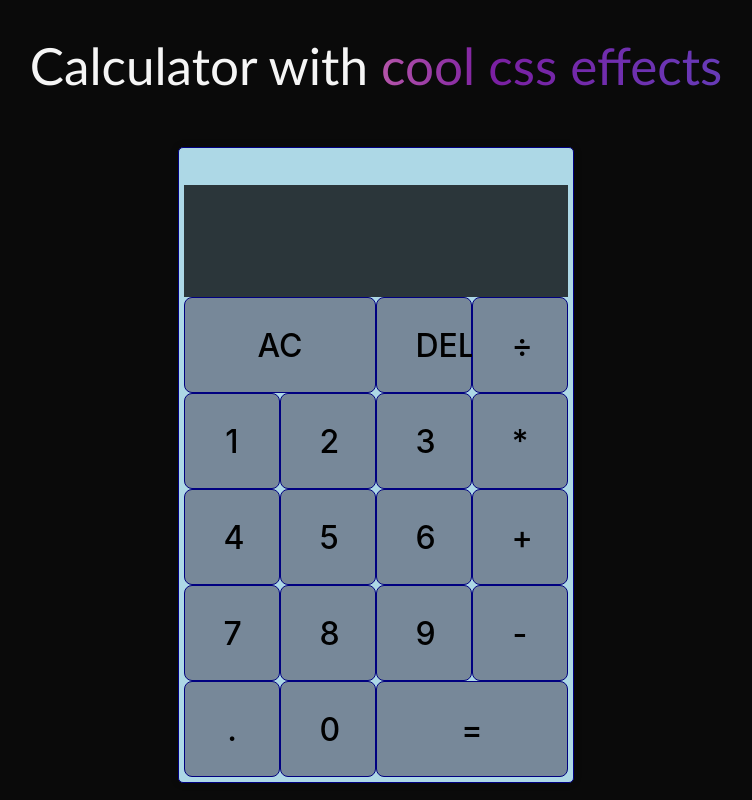
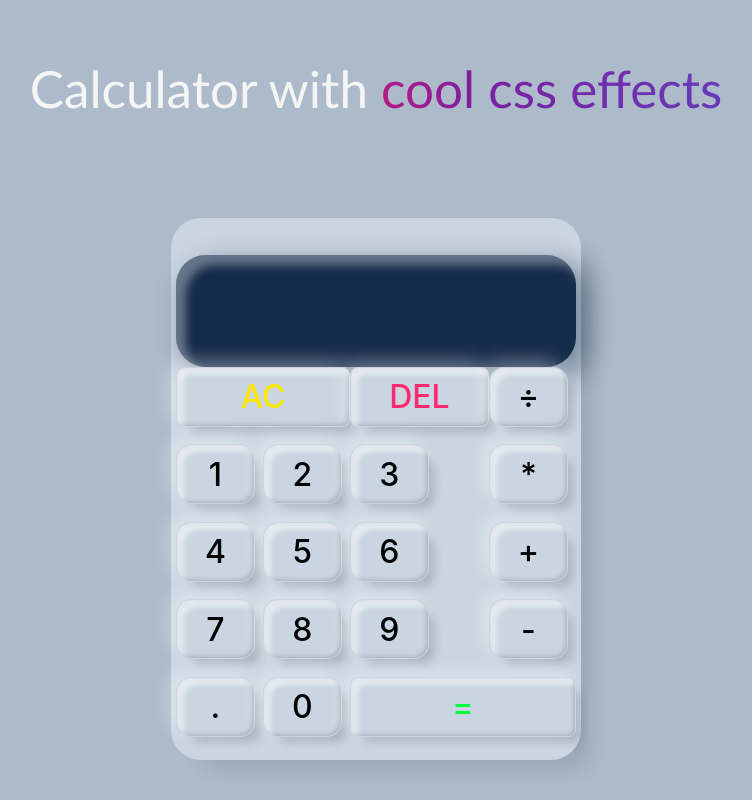
Before and after one commit to katleschris/Count, a React (Vite) app: page / in a window 1280 px wide. Shown: the whole page, without its empty margins (264-1016 px from the left). Built offline with nearby package versions, Linux system fonts and the light colour scheme.

Commit message:
Improved css styles

```diff
--- a/src/App.css
+++ b/src/App.css
@@ -1,6 +1,6 @@
 :root{
-  --pink: rgb(244, 143, 177);
   --purple: rgb(123, 31, 162);
+  --pink: #ff1458 ;
   --violet: rgb(103, 58, 183);
 }
 @keyframes background-pan {
@@ -13,7 +13,7 @@
 }
 
 #root{
-  background-color: rgb(10, 10, 10);
+  background: #acbaca;
   display: grid;
   height: 100vh;
   width: 100vw;
@@ -32,7 +32,7 @@ h1{
   text-align: center;
 }
 
-h1 > .cool {
+h1 > .cool > .cool-text {
   animation: background-pan 3s linear infinite;
   background: linear-gradient(
     to right,
--- a/src/App.jsx
+++ b/src/App.jsx
@@ -5,7 +5,11 @@ import Calculator from './Calculator';
 function App() {
   return (
     <>
-      <h1>Calculator with <span className='cool'>cool css effects</span></h1>
+      <h1>Calculator with
+          <span className='cool'>
+            <span className='cool-text'> cool css effects</span>
+          </span>
+        </h1>
       <Calculator />
     </>
   );
--- a/src/Calculator.css
+++ b/src/Calculator.css
@@ -5,27 +5,30 @@
 
 .calculator {
   padding: 5px;
-  border: 1px solid navy;
-  border-radius: 5px;
-  box-shadow: 0px 0px 10px rgba(0, 0, 0, 0.1);
-  background-color: lightblue;
+  /* border: 1px solid navy; */
+  border-radius: 30px;
+  box-shadow: 20px 20px 20px -10px rgba(0, 0, 0, 0.1);
+  background: #c9d5e0;
 }
 
 .calculator-grid {
   display: grid;
   margin-top: 2rem;
+  width: 400px;
+  height: 500px;
   justify-content: center;
-  grid-template-columns: repeat(4, 6rem);
-  grid-template-rows: minmax(7rem, auto) repeat(5, 6rem);
+  grid-template-columns: repeat(4, 1fr);
+  grid-template-rows: minmax(7rem, auto) repeat(5, 1fr);
   border: 1rem;
+
 }
 
 .calculator-grid > button {
   cursor: pointer;
   font-size: 2rem;
-  border: 1px solid navy;
+  /* border: 1px solid navy; */
   outline: none;
-  background-color: lightslategray;
+  background: #c9d5e0;
 }
 
 .calculator-grid > button:hover,
@@ -35,11 +38,44 @@
 
 .span-two {
   grid-column: span 2;
+
+}
+
+.del {
+  color: #ff2972;
+  }
+
+.clear{
+  color:#fee800;
+}
+.equal{
+  color:#04fc43;
+}
+
+.del,
+.clear,
+.equal{
+  position: relative;
+  height: 60px;
+  display: flex;
+  justify-content: center;
+  align-items: center;
+  background: #c9d5e0;
+  border-radius: "15px";
+  box-shadow: 10px 10px 10px -5px rgba(0, 0, 0, 0.15),
+   inset 7px 7px 5px rgba(255, 255, 255, 0.5),
+   -7px -7px 18px rgba(255, 255, 255, 0.35),
+    inset -1px -1px 5px rgba(0,0,0,0.2)
 }
 
 .output {
   grid-column: 1 / -1;
-  background-color: rgba(0, 0, 0, .75);
+  inset: 30px;
+  background: #152b4a;
+  border-radius: 30px;
+  box-shadow: 10px 10px 25px 5px #152b4a66,
+   inset 10px 10px 10px rgba(255, 255, 255, 0.35),
+   -6px -6px 18px rgba(255, 255, 255, 0.1);
   display: flex;
   flex-direction: column;
   align-items: flex-end;
--- a/src/Calculator.jsx
+++ b/src/Calculator.jsx
@@ -156,12 +156,12 @@ function Calculator() {
           <div className="current-operand">{formatOperand(currentOperand)}</div>
         </div>
         <button
-          className="span-two"
+          className="span-two clear"
           onClick={() => dispatch({ type: ACTIONS.CLEAR })}
         >
           AC
         </button>
-        <button onClick={() => dispatch({ type: ACTIONS.DELETE_DIGIT })}>
+        <button className='del'  onClick={() => dispatch({ type: ACTIONS.DELETE_DIGIT })}>
           DEL
         </button>
         <OperationButton operation="÷" dispatch={dispatch} />
@@ -180,7 +180,7 @@ function Calculator() {
         <DigitButton digit="." dispatch={dispatch} />
         <DigitButton digit="0" dispatch={dispatch} />
         <button
-          className="span-two"
+          className="span-two equal"
           onClick={() => dispatch({ type: ACTIONS.EVALUATE })}
         >
           =
--- a/src/DigitButton.jsx
+++ b/src/DigitButton.jsx
@@ -1,8 +1,21 @@
 import { ACTIONS } from "./Calculator"
 
 export default function DigitButton({ dispatch, digit }) {
+  const buttonStyle = {
+    position: "relative",
+    width: "60px",
+    height: "60px",
+    display: "flex",
+    justifyContent: "center",
+    alignItems: "center",
+    background: "#c9d5e0",
+    borderRadius: "15px",
+    boxShadow: "10px 10px 10px -5px rgba(0, 0, 0, 0.15),inset 7px 7px 5px rgba(255, 255, 255, 0.5), -7px -7px 18px rgba(255, 255, 255, 0.35), inset -1px -1px 5px rgba(0,0,0,0.2)"
+  };
+
   return (
     <button
+      style={buttonStyle} // Apply the CSS rules here
       onClick={() => dispatch({ type: ACTIONS.ADD_DIGIT, payload: { digit } })}
     >
       {digit}
--- a/src/OperationButton.jsx
+++ b/src/OperationButton.jsx
@@ -1,8 +1,20 @@
 import { ACTIONS } from "./Calculator"
 
 export default function OperationButton({ dispatch, operation }) {
+  const buttonStyle = {
+    position: "relative",
+    width: "70px",
+    height: "60px",
+    display: "flex",
+    justifyContent: "center",
+    alignItems: "center",
+    background: "#c9d5e0",
+    borderRadius: "15px",
+    boxShadow: "10px 10px 10px -5px rgba(0, 0, 0, 0.15),inset 7px 7px 5px rgba(255, 255, 255, 0.5), -7px -7px 18px rgba(255, 255, 255, 0.35), inset -1px -1px 5px rgba(0,0,0,0.2)"
+  };
   return (
     <button
+    style={buttonStyle}
       onClick={() =>
         dispatch({ type: ACTIONS.CHOOSE_OPERATION, payload: { operation } })
       }
```
